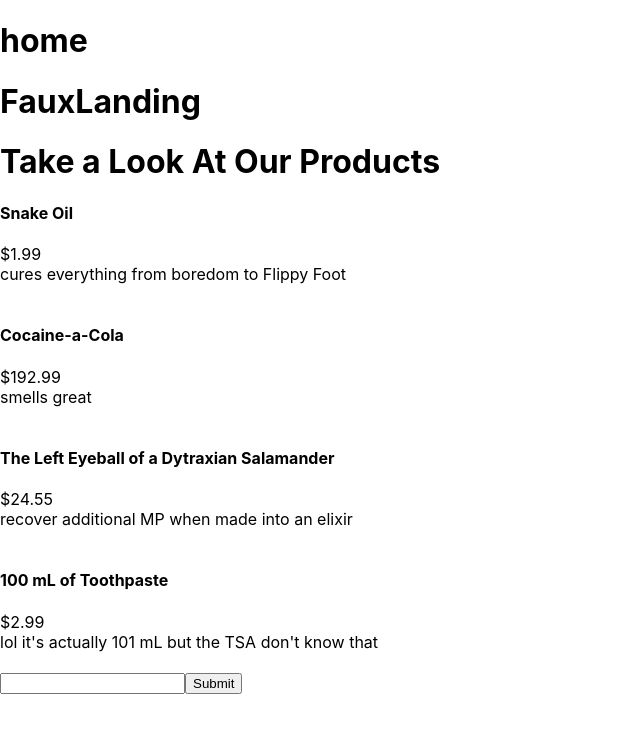
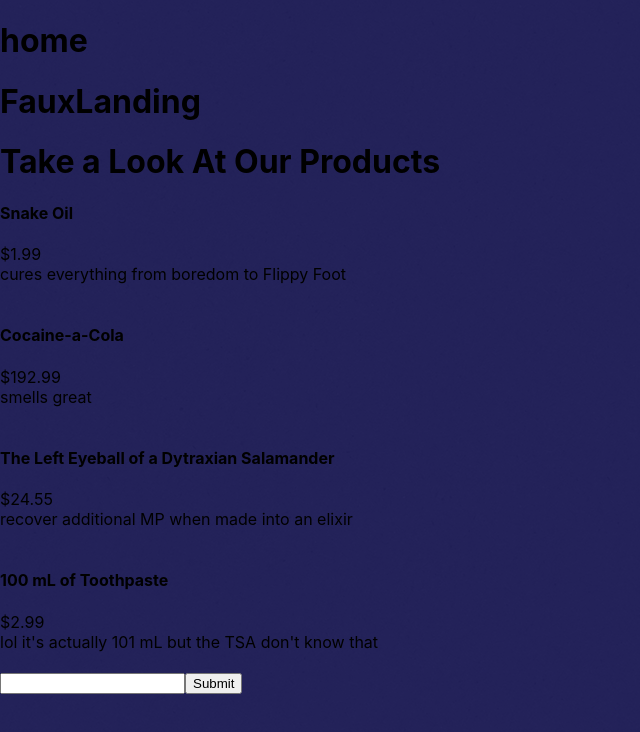
Before and after one commit to kelp-chip/the-pharmacy, a React (Create React App) app in the folder client/: page / in a window 1280 px wide. Shown: the top 732 px of the page, without its empty margins (0-640 px from the left). Built offline with nearby package versions, Linux system fonts and the light colour scheme.

Commit message:
added backgrounds examples

```diff
--- a/client/src/pages/QuestionSubmitted.jsx
+++ /dev/null
@@ -1,11 +0,0 @@
-import { withRouter } from "react-router-dom";
-
-function QuestionSubmitted({ setCurrentPage }) {
-  return (
-    <div>
-      <h1>Thanks for your question!</h1>
-    </div>
-  );
-}
-
-export default withRouter(QuestionSubmitted);
--- a/client/src/routes/index.js
+++ b/client/src/routes/index.js
@@ -2,7 +2,6 @@ import { BrowserRouter as Router, Switch, Route } from "react-router-dom";
 
 import AlcoholList from "../pages/AlcoholList";
 import FauxLanding from "../pages/FauxLanding";
-import QuestionSubmitted from "../pages/QuestionSubmitted";
 import ProtectedExample from "../pages/ProtectedExample";
 import NotFound from "../pages/NotFound";
 
@@ -15,7 +14,6 @@ const Routes = () => {
       <Switch>
         <Route exact path="/" component={FauxLanding} />
         <Route path="/store" component={AlcoholList} />
-        <Route path="/question" component={QuestionSubmitted} />
         <Route path="/example" component={ProtectedExample} />
         <Route path="*" component={NotFound} />
       </Switch>
--- a/client/src/styles/App.css
+++ b/client/src/styles/App.css
@@ -36,3 +36,7 @@
     transform: rotate(360deg);
   }
 }
+
+body {
+  background-image: url(./background2.png);
+}
```
Also changed, not shown: client/src/styles/background.png (added), client/src/styles/background2.png (added).
